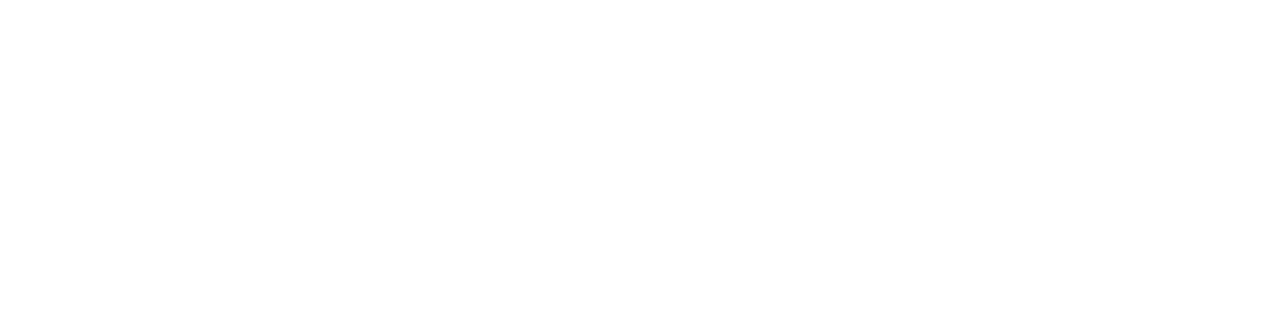
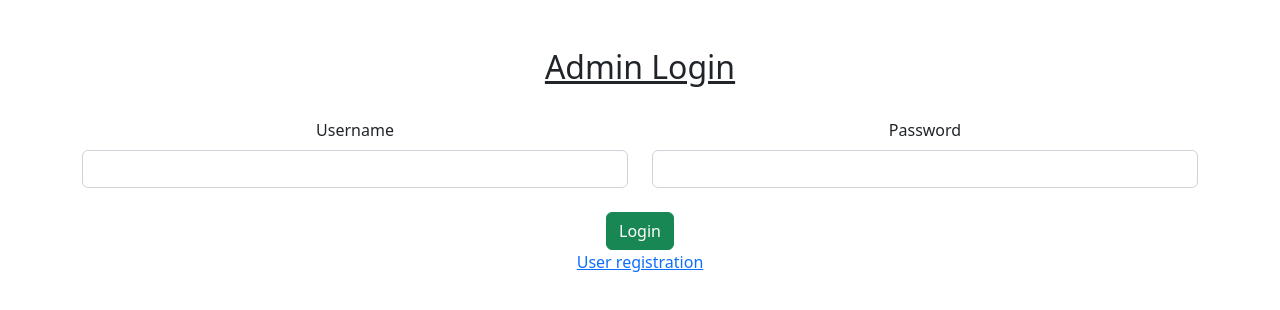
Before and after one commit to ajay957/Library_webapp, a plain HTML site: page index.html in a window 1280 px wide. Drawn offline with nearby package versions, Linux system fonts and the light colour scheme.

Commit message:
added admin

```diff
--- a/index.html
+++ b/index.html
@@ -9,6 +9,32 @@
 <link href="https://cdn.jsdelivr.net/npm/bootstrap@5.2.3/dist/css/bootstrap.min.css" rel="stylesheet" integrity="sha384-rbsA2VBKQhggwzxH7pPCaAqO46MgnOM80zW1RWuH61DGLwZJEdK2Kadq2F9CUG65" crossorigin="anonymous">
 </head>
 <body>
+        <div class="container">
+            <div class="row">
+
+             <div class="col col-12 col-sm-12 col-md-12 col-lg-12 col-xl-12 col-xxl-12">
+                 <div class="row g-4 mt-4">
+                    <h2 class="text-center"><u>Admin Login</u></h2>
+                    <div class="col col-12 col-sm-6 col-md-6 col-lg-6 col-xl-6 col-xxl-6 text-center">
+                         <label for="" class="form-label">Username</label>
+                         <input type="text" class="form-control">
+                    </div>
+                    <div class="col col-12 col-sm-6 col-md-6 col-lg-6 col-xl-6 col-xxl-6 text-center">
+                        <label for="" class="form-label">Password</label>
+                         <input type="password" name="" id="" class="form-control">
+                    </div>
+                    <div class="col col-12 col-sm-12 col-md-12 col-lg-12 col-xl-12 col-xxl-12 text-center">
+                     <button class="btn btn-success">Login</button>
+                    </dev>
+                    <div class="col col-12 col-sm-12 col-md-12 col-lg-12 col-xl-12 col-xxl-12 text-center">
+                      <a href="">User registration</a>
+                    </div>
+                    <div class="col col-12 col-sm-6 col-md-6 col-lg-6 col-xl-6 col-xxl-6"></div>
+                </div>
+                </div>
+            </div>
+        </div>
+</div>
 
 
     <!-- JavaScript Bundle with Popper -->
```
